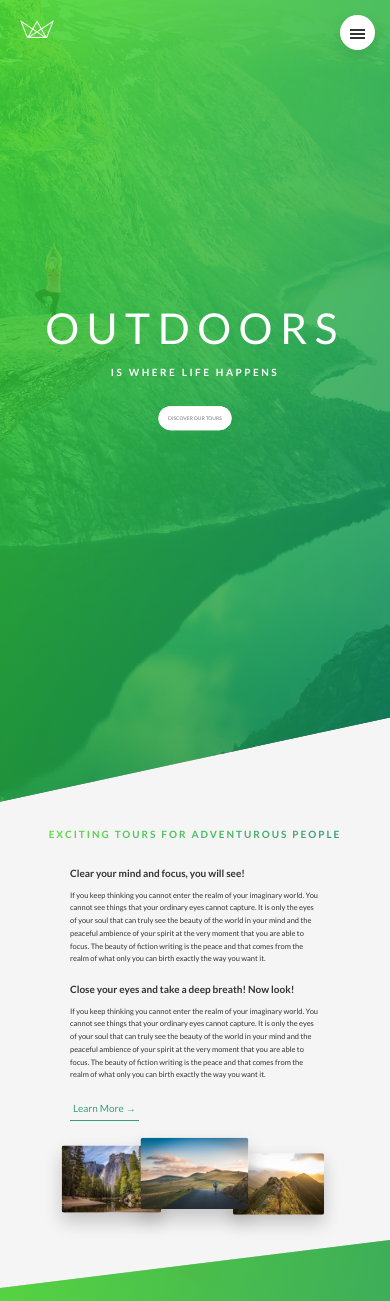
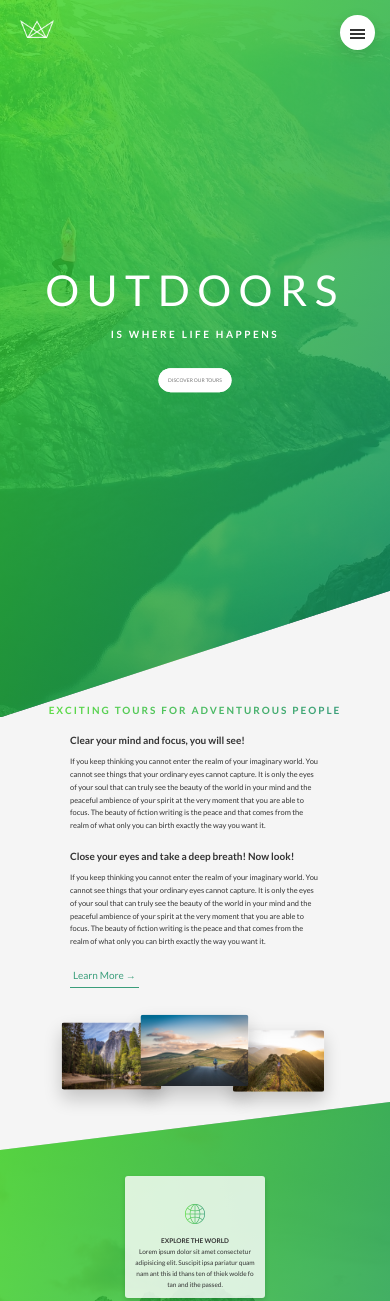
Before and after one commit to Esther-Inyang/natours-project, a plain HTML site: page index.html in a window 390 px wide. Shown: the top 1301 px of the page. Drawn offline with Linux system fonts and the light colour scheme.

Commit message:
first commit

```diff
--- a/style.css
+++ b/style.css
@@ -342,7 +342,7 @@ body {
   height: auto;
   background-color:whitesmoke;
   margin-top: -20vh;
-  padding: 15rem 2rem;
+  padding: 12rem 2rem 14rem 2rem;
 }
 
 .about-section__heading{
@@ -555,7 +555,7 @@ body {
 .tour-section{
   background: whitesmoke;
   margin-top: -25vh;
-  padding: 10rem 0;
+  padding: 4rem 0;
   text-align: center;
 }
 
@@ -895,7 +895,7 @@ body {
 .bg-video__content{
   width: 100%;
   height: 100%;
-object-fit: cover;                                          /*OR OVERFLOW: hidden. SAME AS backgound-image: cover
+  object-fit: cover;                                          /*OR OVERFLOW: hidden. SAME AS backgound-image: cover
                                                             and still maintains the aspect ratio*/
 }
 
@@ -1252,6 +1252,10 @@ object-fit: cover;                                          /*OR OVERFLOW: hidde
     font-size: 1rem;
   }
 
+  .btn-more{
+    margin-bottom: 2rem;
+  }
+
   .navigation__button{
     top: 3rem;
     right: 3rem;
@@ -1260,6 +1264,12 @@ object-fit: cover;                                          /*OR OVERFLOW: hidde
   .navigation__background{
     top: 3.5rem;
     right: 3.5rem;
+  }
+
+  .header{
+    height: 85vh;
+    -webkit-clip-path: polygon(0 0, 100% 0, 100% 68vh, 0 100%);
+    clip-path: polygon(0 0, 100% 0, 100% 68vh, 0 100%);
   }
 
   .header-title--main {
@@ -1522,8 +1532,9 @@ object-fit: cover;                                          /*OR OVERFLOW: hidde
   }
 
   .header{
-    -webkit-clip-path: polygon(0 0, 100% 0, 100% 85vh, 0 100%);
-    clip-path: polygon(0 0, 100% 0, 100% 85vh, 0 100%);
+    height: 85vh;
+    -webkit-clip-path: polygon(0 0, 100% 0, 100% 70vh, 0 100%);
+    clip-path: polygon(0 0, 100% 0, 100% 70vh, 0 100%);
   }
 
   .header-title--main {
@@ -1536,7 +1547,16 @@ object-fit: cover;                                          /*OR OVERFLOW: hidde
   }
 
   .about-section{
-    margin-top: -12vh;
+    margin-top: -16vh;
+    padding: 19rem 2rem 17rem 2rem;
+  }
+
+  .u-margin-bottom-big{
+    margin-bottom: 2.5rem;
+  }
+
+  .u-margin-top-big{
+    margin-top: 4rem;
   }
 
   .feature-section{
@@ -1545,6 +1565,10 @@ object-fit: cover;                                          /*OR OVERFLOW: hidde
 
   .tour-section{
     margin-top: -8vh;
+  }
+
+  .tour-section__heading{
+    margin-top: 13rem;
   }
 
   .about-section__heading,
```
